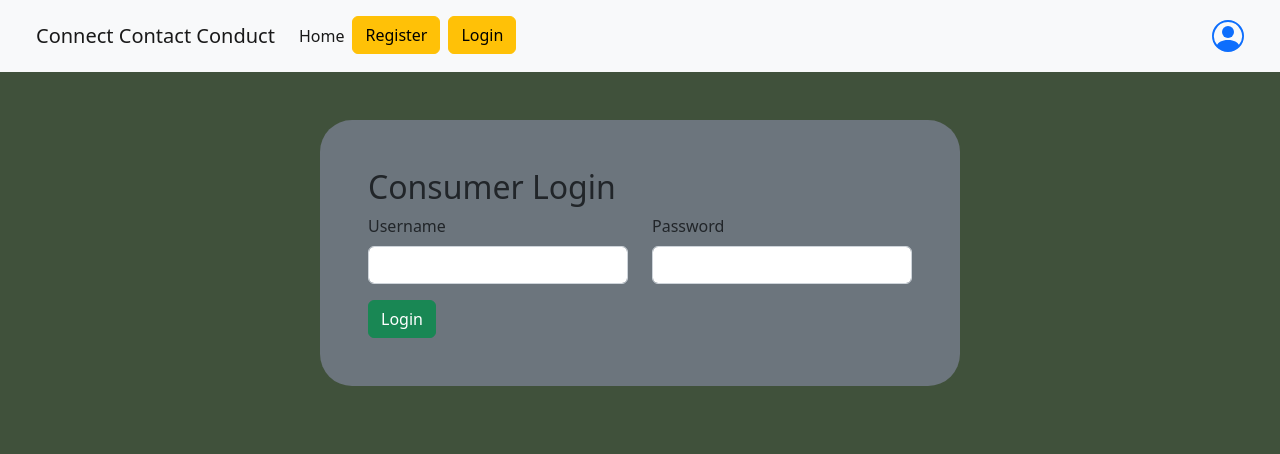
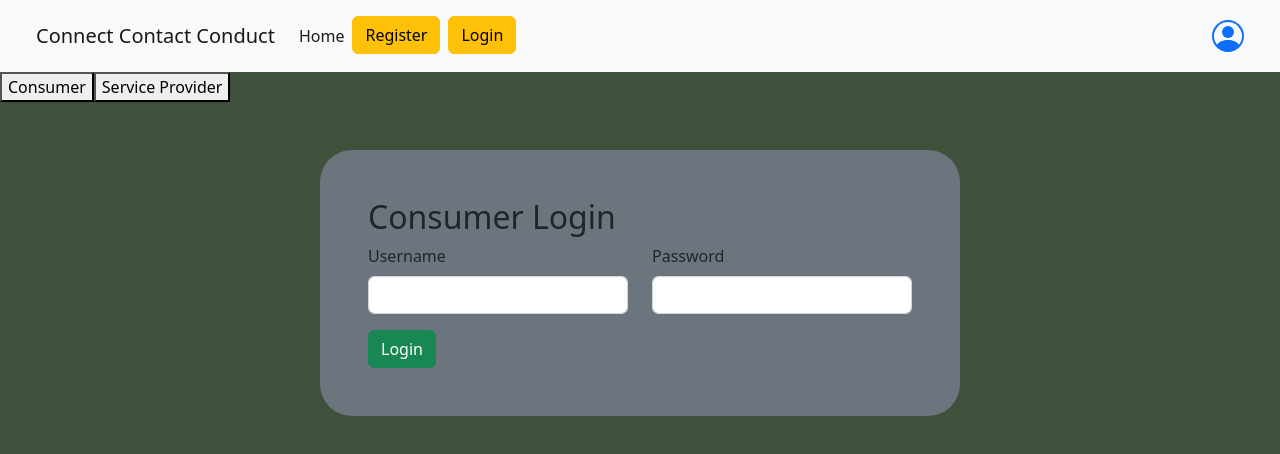
Before and after one commit to parag-n/backend-spring-boot-threec, a React (Create React App) app in the folder threec-ui/: page /login in a window 1280 px wide. Shown: the top 454 px of the page. Built offline with nearby package versions, Linux system fonts and the light colour scheme.

Commit message:
login addition

```diff
--- a/threec-ui/package.json
+++ b/threec-ui/package.json
@@ -16,7 +16,7 @@
     "react-icons": "^4.8.0",
     "react-redux": "^8.0.5",
     "react-router-dom": "^6.8.2",
-    "react-scripts": "5.0.1",
+    "react-scripts": "^5.0.1",
     "redux": "^4.2.1",
     "web-vitals": "^2.1.4"
   },
--- a/threec-ui/src/ThreeC.js
+++ b/threec-ui/src/ThreeC.js
@@ -1,7 +1,7 @@
 import "bootstrap/dist/css/bootstrap.min.css";
 import { BrowserRouter, Route, Routes } from "react-router-dom";
 import TCHome from "./components/TCHome";
-import TCLogin from "./components/TCLogin";
+import Login from "./components/Login";
 import TCMyAccount from "./components/TCMyAccount";
 import TCNavbar from "./components/TCNavbar";
 import TCRegisterConsumer from "./components/TCRegisterConsumer";
@@ -14,7 +14,7 @@ export default function ThreeC() {
                 <Route path="/" element={<TCHome></TCHome>}></Route>
                 <Route path="/register" element={<TCRegisterConsumer></TCRegisterConsumer>}>
                 </Route>
-                <Route path="/login" element={<TCLogin></TCLogin>}></Route>
+                <Route path="/login" element={<Login/>}></Route>
                 <Route path="/myaccount" element={<TCMyAccount></TCMyAccount>}></Route>
             </Routes>
         </BrowserRouter>
--- /dev/null
+++ b/threec-ui/src/components/Login.js
@@ -0,0 +1,23 @@
+import React, { useState } from 'react'
+import TCLogin from './TCLogin';
+import TCSLogin from './TCSLogin';
+export default function Login() {
+
+  const [isConsumer, setIsConsumer] = useState(true);
+
+  const handleConsumerClick = () => {
+    setIsConsumer(true);
+  }
+
+  const handleServiceProviderClick = () => {
+    setIsConsumer(false);
+  }
+
+  return (
+    <div>
+      <button onClick={handleConsumerClick}>Consumer</button>
+      <button onClick={handleServiceProviderClick}>Service Provider</button>
+      {isConsumer ? <TCLogin type="consumer" /> : <TCSLogin type="service-provider" />}
+    </div>
+  );
+}
--- /dev/null
+++ b/threec-ui/src/components/TCSLogin.js
@@ -0,0 +1,48 @@
+
+import axios from "axios";
+import { useState } from "react"
+
+export default function TCSLogin() {
+
+    let [user, setU]=useState("");
+    let [pass, setP]=useState("");
+
+    let serviceprovider={
+        "username":user,
+        "password":pass
+    }
+    let [flag, setFlag]=useState(false);
+    let alert=<h6 className="alert alert-danger show" >Wrong username or password</h6>
+
+    let loginHandler= (e)=>{
+        e.preventDefault();
+        axios.post("http://localhost:7070/serviceprovider/login", serviceprovider)
+        .then((response)=>{
+            console.log(response.data)
+        })
+        .catch(()=>{
+            setFlag(true);
+        })
+    }
+    return (
+        <div>
+            <div className="container-fluid mt-5 w-50 px-5 py-5 rounded-5 bg-secondary">
+                {flag?alert:<></>}
+                <h2>Service Provider Login</h2>
+                <form onSubmit={loginHandler}>
+                    <div className="row">
+                        <div className="mb-3 col">
+                            <label htmlFor="username" className="form-label">Username</label>
+                            <input type="text" className="form-control" id="username" onChange={(e) => { setU(e.target.value) }}></input>
+                        </div>
+                        <div className="mb-3 col">
+                            <label htmlFor="password" className="form-label">Password</label>
+                            <input type="password" className="form-control" id="password" onChange={(e) => { setP(e.target.value) }} ></input>
+                        </div>
+                    </div>
+                    <button type="submit" className="btn btn-success">Login</button>
+                </form>
+            </div>
+        </div>
+    )
+}
```
Also changed, not shown: 1 other file (tests, documents, lock files or other folders).
